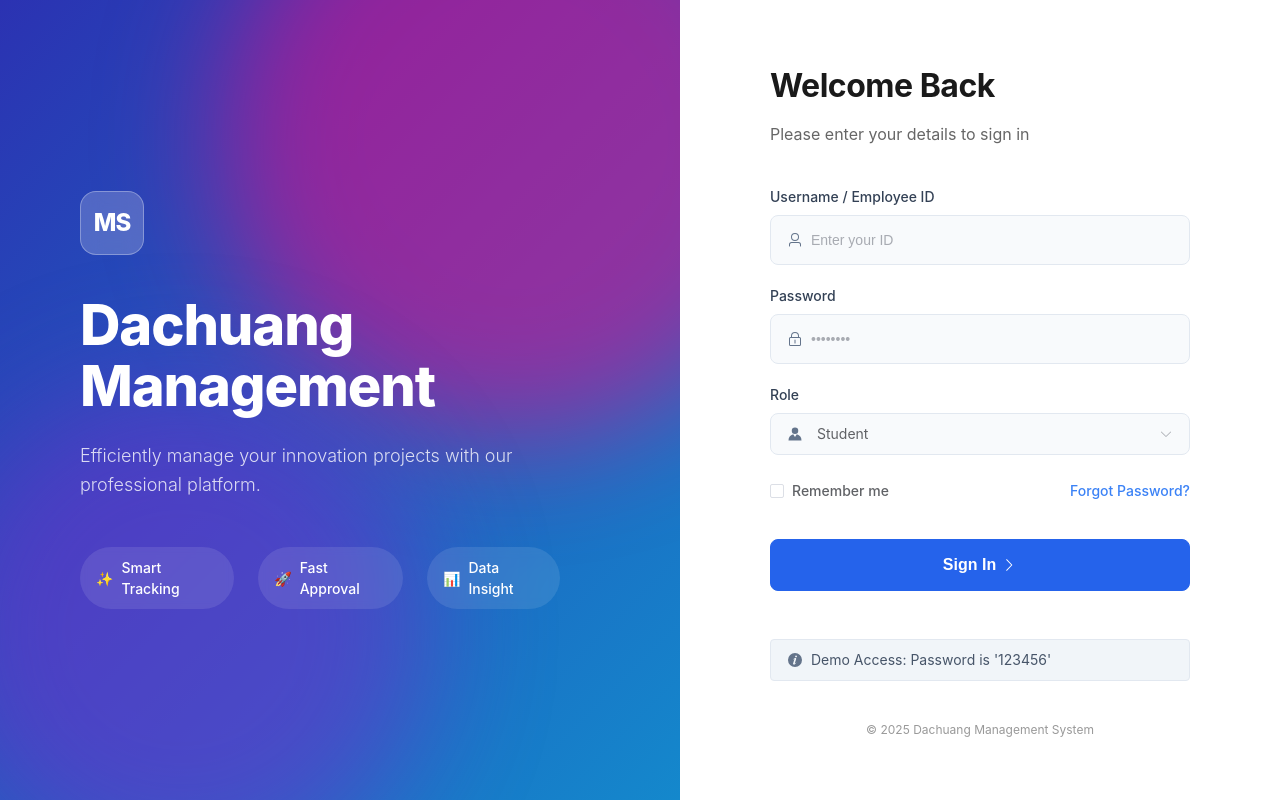
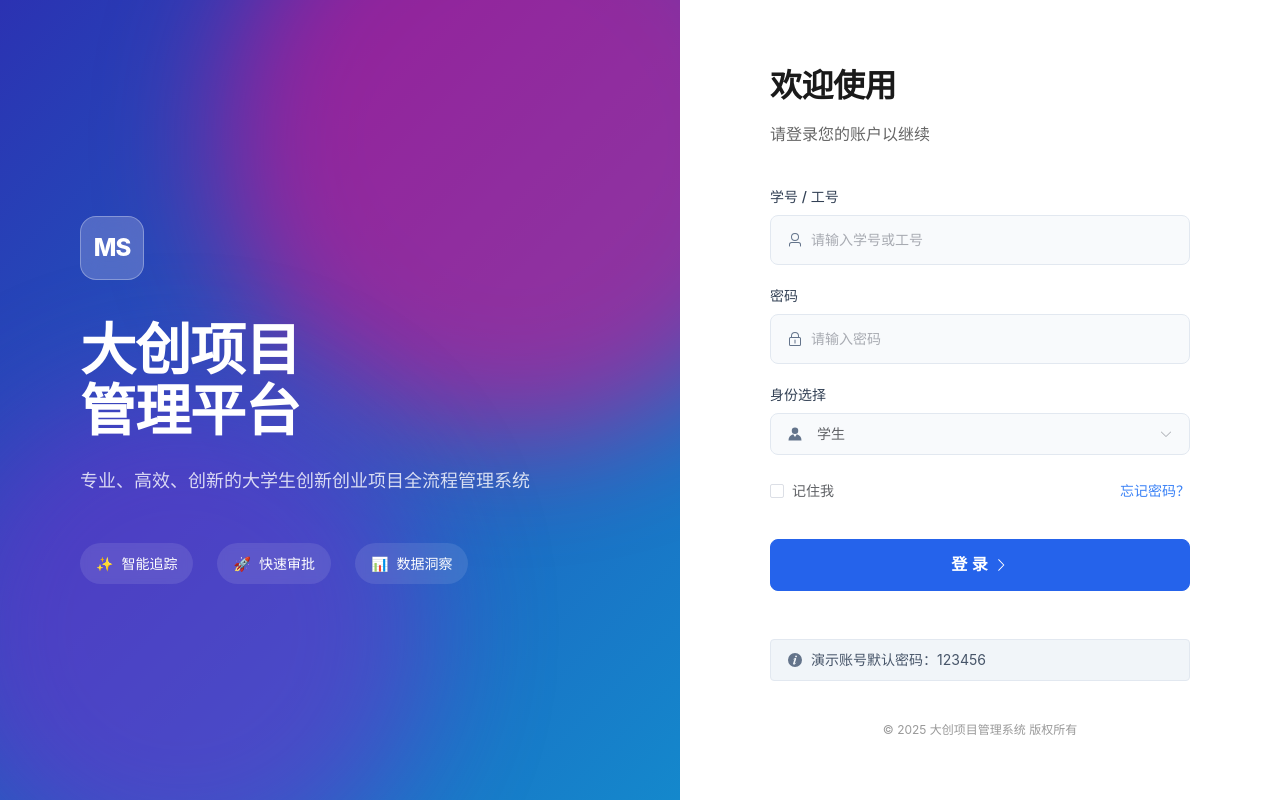
Before and after one commit to galaxywk223/dachuang-ms, a Vue app in the folder frontend/: page /login in a window 1280 px wide. Built offline with nearby package versions, Linux system fonts and the light colour scheme; no server answers.

Commit message:
feat: 更新登录页面文本为中文，增强用户友好性

```diff
--- a/frontend/src/components/forms/LoginForm.vue
+++ b/frontend/src/components/forms/LoginForm.vue
@@ -8,11 +8,11 @@
     @submit.prevent="handleSubmit"
   >
     <div class="input-group">
-      <label class="input-label">Username / Employee ID</label>
+      <label class="input-label">学号 / 工号</label>
       <el-form-item prop="employeeId">
         <el-input
           v-model="loginForm.employeeId"
-          placeholder="Enter your ID"
+          placeholder="请输入学号或工号"
           size="large"
           class="modern-input"
         >
@@ -24,12 +24,12 @@
     </div>
 
     <div class="input-group">
-      <label class="input-label">Password</label>
+      <label class="input-label">密码</label>
       <el-form-item prop="password">
         <el-input
           v-model="loginForm.password"
           type="password"
-          placeholder="••••••••"
+          placeholder="请输入密码"
           show-password
           size="large"
           class="modern-input"
@@ -43,11 +43,11 @@
     </div>
 
     <div class="input-group">
-      <label class="input-label">Role</label>
+      <label class="input-label">身份选择</label>
       <el-form-item prop="role">
         <el-select
           v-model="loginForm.role"
-          placeholder="Select Role"
+          placeholder="请选择登录身份"
           size="large"
           class="modern-select"
           style="width: 100%"
@@ -55,15 +55,15 @@
           <template #prefix>
             <el-icon class="input-icon"><Avatar /></el-icon>
           </template>
-          <el-option label="Student" value="student" />
-          <el-option label="Administrator" value="admin" />
+          <el-option label="学生" value="student" />
+          <el-option label="管理员" value="admin" />
         </el-select>
       </el-form-item>
     </div>
 
     <div class="form-actions">
-      <el-checkbox v-model="loginForm.rememberMe" class="custom-checkbox">Remember me</el-checkbox>
-      <a href="#" class="forgot-link">Forgot Password?</a>
+      <el-checkbox v-model="loginForm.rememberMe" class="custom-checkbox">记住我</el-checkbox>
+      <a href="#" class="forgot-link">忘记密码？</a>
     </div>
 
     <el-button
@@ -72,13 +72,13 @@
       :loading="loading"
       @click="handleSubmit"
     >
-      Sign In
+      登 录
       <el-icon class="el-icon--right"><ArrowRight /></el-icon>
     </el-button>
 
     <div class="demo-tips">
       <el-alert
-        title="Demo Access: Password is '123456'"
+        title="演示账号默认密码：123456"
         type="info"
         show-icon
         :closable="false"
@@ -112,13 +112,13 @@ const loginForm = reactive({
 
 const rules = {
   employeeId: [
-    { required: true, message: "Please enter your ID", trigger: "blur" },
+    { required: true, message: "请输入学号或工号", trigger: "blur" },
   ],
   password: [
-    { required: true, message: "Please enter password", trigger: "blur" },
-    { min: 6, message: "Password must be at least 6 characters", trigger: "blur" },
+    { required: true, message: "请输入密码", trigger: "blur" },
+    { min: 6, message: "密码长度不能少于6位", trigger: "blur" },
   ],
-  role: [{ required: true, message: "Please select role", trigger: "change" }],
+  role: [{ required: true, message: "请选择登录身份", trigger: "change" }],
 };
 
 const handleSubmit = async () => {
--- a/frontend/src/views/Login.vue
+++ b/frontend/src/views/Login.vue
@@ -7,23 +7,23 @@
           <div class="logo-circle">
             <span class="logo-text">MS</span>
           </div>
-          <h1 class="brand-title">Dachuang <br/> Management</h1>
+          <h1 class="brand-title">大创项目<br/>管理平台</h1>
           <p class="brand-subtitle">
-            Efficiently manage your innovation projects with our professional platform.
+            专业、高效、创新的大学生创新创业项目全流程管理系统
           </p>
 
           <div class="brand-features">
             <div class="feature-item">
               <div class="feature-icon">✨</div>
-              <span>Smart Tracking</span>
+              <span>智能追踪</span>
             </div>
             <div class="feature-item">
               <div class="feature-icon">🚀</div>
-              <span>Fast Approval</span>
+              <span>快速审批</span>
             </div>
             <div class="feature-item">
               <div class="feature-icon">📊</div>
-              <span>Data Insight</span>
+              <span>数据洞察</span>
             </div>
           </div>
         </div>
@@ -38,14 +38,14 @@
       <div class="form-panel">
         <div class="form-container">
           <div class="form-header">
-            <h2 class="welcome-title">Welcome Back</h2>
-            <p class="welcome-subtitle">Please enter your details to sign in</p>
+            <h2 class="welcome-title">欢迎使用</h2>
+            <p class="welcome-subtitle">请登录您的账户以继续</p>
           </div>
 
           <LoginForm :loading="loading" @submit="handleLogin" />
 
           <div class="form-footer">
-             © {{ new Date().getFullYear() }} Dachuang Management System
+             © {{ new Date().getFullYear() }} 大创项目管理系统 版权所有
           </div>
         </div>
       </div>
```
